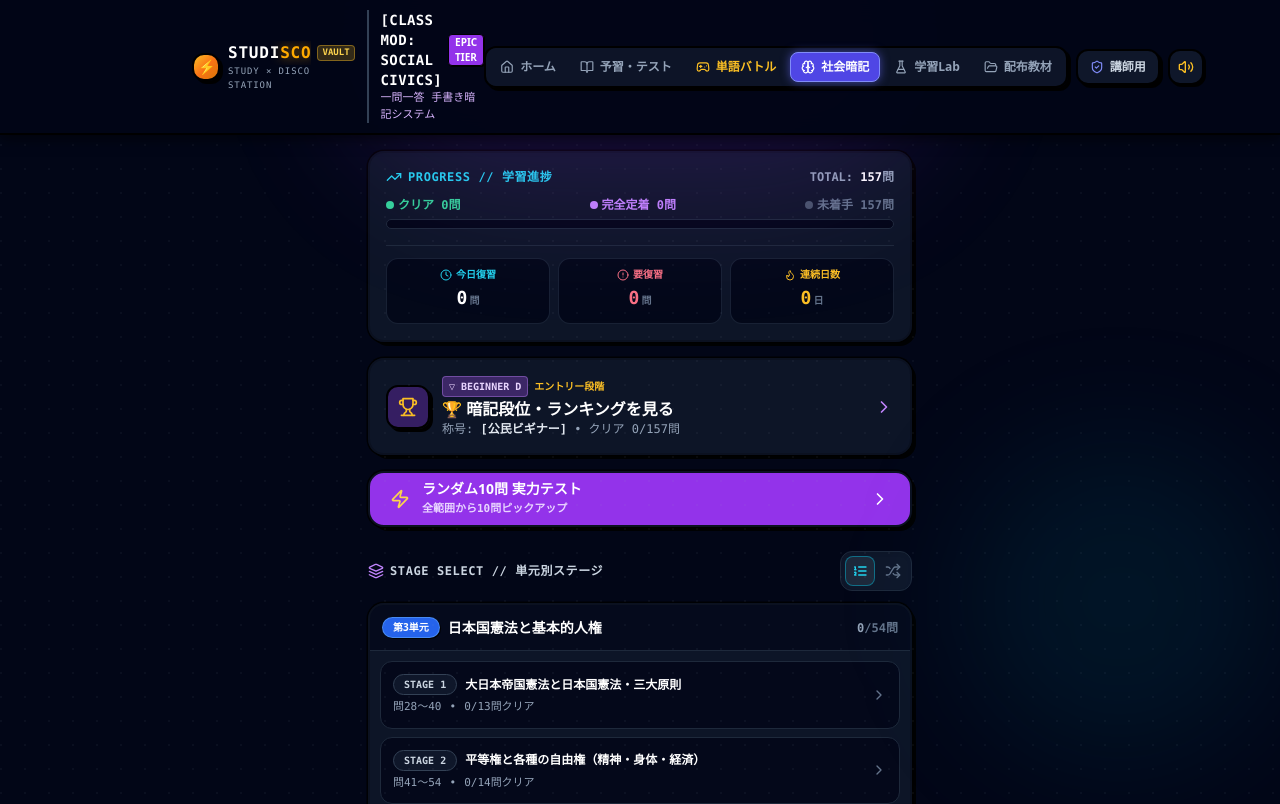
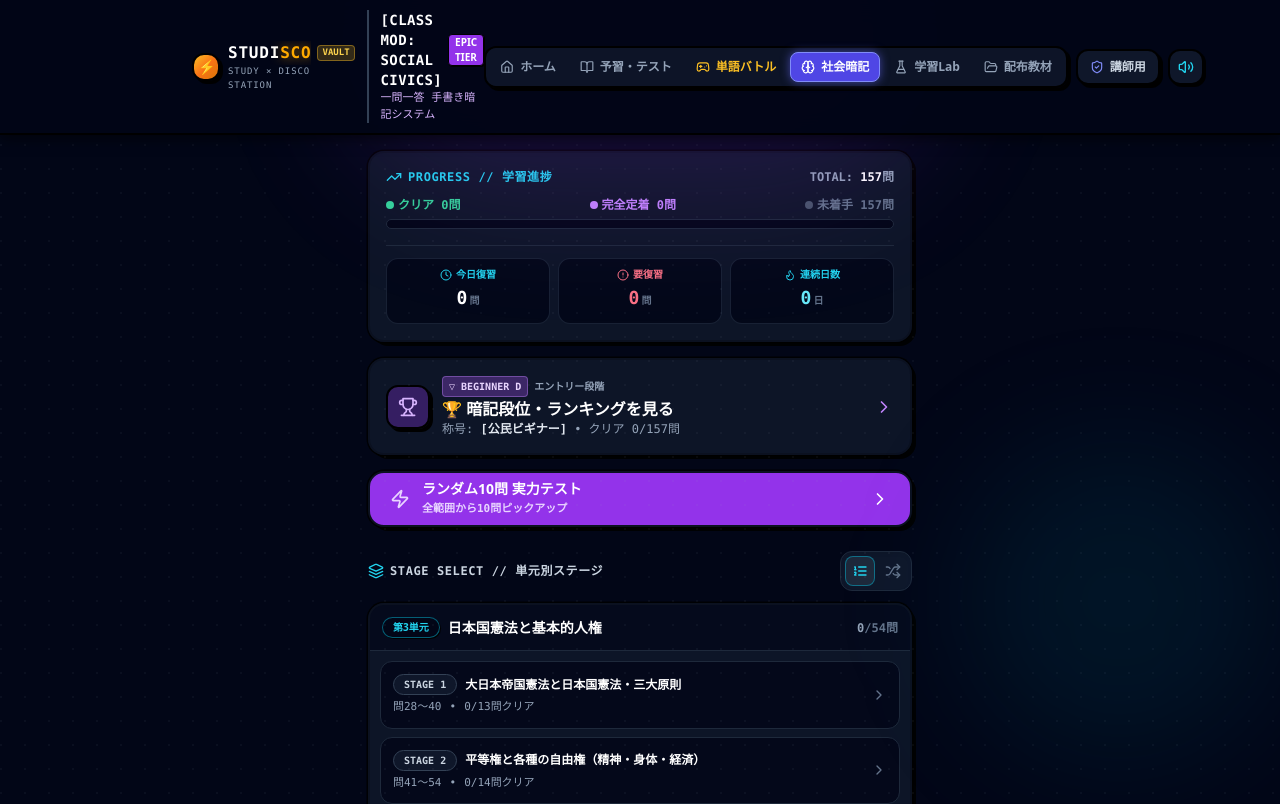
Before and after one commit to yosukeino/sturdy-disco, a Next.js app: page /social in a window 1280 px wide. Shown: the top 804 px of the page. Built offline with nearby package versions, Linux system fonts and the light colour scheme.

Commit message:
feat(social): highlight fill-in blanks and harmonize Borderlands rarity color hierarchy

```diff
--- a/app/social/page.tsx
+++ b/app/social/page.tsx
@@ -79,12 +79,58 @@ interface UnitConfig {
   stages: StageConfig[];
 }
 
+// 穴埋め形式（「（ ）」「( )」）の強調表示ヘルパー
+function renderQuestionText(
+  questionText: string,
+  answerText: string,
+  isRevealed: boolean
+) {
+  const blankRegex = /（\s*）|\(\s*\)/g;
+  if (!blankRegex.test(questionText)) {
+    return <span className="text-white">{questionText}</span>;
+  }
+
+  const parts = questionText.split(blankRegex);
+
+  return (
+    <span className="text-white">
+      {parts.map((part, index) => (
+        <React.Fragment key={index}>
+          <span>{part}</span>
+          {index < parts.length - 1 && (
+            <span
+              className={`inline-flex items-center justify-center min-w-[5rem] sm:min-w-[6rem] px-2.5 py-0.5 mx-1.5 my-0.5 rounded-xl border-2 font-mono align-baseline transition-all duration-300 shadow-md ${
+                isRevealed
+                  ? 'border-cyan-400 bg-cyan-950/90 text-white shadow-[0_0_14px_rgba(6,182,212,0.45)]'
+                  : 'border-dashed border-cyan-400 bg-cyan-950/80 text-cyan-300 shadow-[0_0_12px_rgba(6,182,212,0.35)] animate-pulse'
+              }`}
+            >
+              {isRevealed ? (
+                <span className="font-sans font-black text-white text-base tracking-wide">
+                  （ {answerText} ）
+                </span>
+              ) : (
+                <span className="flex items-center gap-1 font-black text-cyan-300 text-sm">
+                  <span className="text-cyan-400/60 font-sans">（</span>
+                  <HelpCircle className="w-3.5 h-3.5 text-cyan-400 shrink-0 inline" />
+                  <span className="font-mono tracking-widest text-xs">？</span>
+                  <span className="text-cyan-400/60 font-sans">）</span>
+                </span>
+              )}
+            </span>
+          )}
+        </React.Fragment>
+      ))}
+    </span>
+  );
+}
+
 const UNIT_STAGE_INFO: Record<UnitId, UnitConfig> = {
   constitution: {
-    badgeClass: 'bg-blue-600 text-white border border-blue-400/60 shadow-[1px_1px_0px_#000]',
-    borderClass: 'hover:border-blue-500/80',
-    hoverClass: 'hover:bg-blue-950/40',
-    textHoverClass: 'group-hover:text-blue-300',
+    badgeClass: 'bg-slate-950 text-cyan-400 border border-cyan-500/50 shadow-[1px_1px_0px_#000]',
+    borderClass: 'hover:border-cyan-500/80',
+    hoverClass: 'hover:bg-cyan-950/40',
+    textHoverClass: 'group-hover:text-cyan-300',
     stages: [
       { stage: 1, title: '大日本帝国憲法と日本国憲法・三大原則', range: '問28〜40', count: 13 },
       { stage: 2, title: '平等権と各種の自由権（精神・身体・経済）', range: '問41〜54', count: 14 },
@@ -93,47 +139,47 @@ const UNIT_STAGE_INFO: Record<UnitId, UnitConfig> = {
     ],
   },
   politics: {
-    badgeClass: 'bg-emerald-600 text-white border border-emerald-400/60 shadow-[1px_1px_0px_#000]',
-    borderClass: 'hover:border-emerald-500/80',
-    hoverClass: 'hover:bg-emerald-950/40',
-    textHoverClass: 'group-hover:text-emerald-300',
+    badgeClass: 'bg-slate-950 text-cyan-400 border border-cyan-500/50 shadow-[1px_1px_0px_#000]',
+    borderClass: 'hover:border-cyan-500/80',
+    hoverClass: 'hover:bg-cyan-950/40',
+    textHoverClass: 'group-hover:text-cyan-300',
     stages: [
       { stage: 1, title: '民主政治・選挙制度・政党', range: '問82〜95', count: 14 },
       { stage: 2, title: '直接民主制・選挙原則・マスメディア', range: '問96〜109', count: 14 },
     ],
   },
   diet: {
-    badgeClass: 'bg-purple-600 text-white border border-purple-400/60 shadow-[1px_1px_0px_#000]',
-    borderClass: 'hover:border-purple-500/80',
-    hoverClass: 'hover:bg-purple-950/40',
-    textHoverClass: 'group-hover:text-purple-300',
+    badgeClass: 'bg-slate-950 text-cyan-400 border border-cyan-500/50 shadow-[1px_1px_0px_#000]',
+    borderClass: 'hover:border-cyan-500/80',
+    hoverClass: 'hover:bg-cyan-950/40',
+    textHoverClass: 'group-hover:text-cyan-300',
     stages: [
       { stage: 1, title: '立法権・二院制・国会の種類', range: '問110〜119', count: 10 },
       { stage: 2, title: '国会の審議・衆議院の優越', range: '問120〜129', count: 10 },
     ],
   },
   cabinet: {
-    badgeClass: 'bg-amber-600 text-white border border-amber-400/60 shadow-[1px_1px_0px_#000]',
-    borderClass: 'hover:border-amber-500/80',
-    hoverClass: 'hover:bg-amber-950/40',
-    textHoverClass: 'group-hover:text-amber-300',
+    badgeClass: 'bg-slate-950 text-cyan-400 border border-cyan-500/50 shadow-[1px_1px_0px_#000]',
+    borderClass: 'hover:border-cyan-500/80',
+    hoverClass: 'hover:bg-cyan-950/40',
+    textHoverClass: 'group-hover:text-cyan-300',
     stages: [
       { stage: 1, title: '行政権・内閣総理大臣・議院内閣制', range: '問130〜138', count: 9 },
       { stage: 2, title: '閣議・公務員・行政改革', range: '問139〜147', count: 9 },
     ],
   },
   judiciary: {
-    badgeClass: 'bg-rose-600 text-white border border-rose-400/60 shadow-[1px_1px_0px_#000]',
-    borderClass: 'hover:border-rose-500/80',
-    hoverClass: 'hover:bg-rose-950/40',
-    textHoverClass: 'group-hover:text-rose-300',
+    badgeClass: 'bg-slate-950 text-cyan-400 border border-cyan-500/50 shadow-[1px_1px_0px_#000]',
+    borderClass: 'hover:border-cyan-500/80',
+    hoverClass: 'hover:bg-cyan-950/40',
+    textHoverClass: 'group-hover:text-cyan-300',
     stages: [
       { stage: 1, title: '司法権・最高裁判所・三審制', range: '問148〜158', count: 11 },
       { stage: 2, title: '地方裁判所・民事刑事・裁判員制度', range: '問159〜170', count: 12 },
     ],
   },
   local: {
-    badgeClass: 'bg-cyan-600 text-white border border-cyan-400/60 shadow-[1px_1px_0px_#000]',
+    badgeClass: 'bg-slate-950 text-cyan-400 border border-cyan-500/50 shadow-[1px_1px_0px_#000]',
     borderClass: 'hover:border-cyan-500/80',
     hoverClass: 'hover:bg-cyan-950/40',
     textHoverClass: 'group-hover:text-cyan-300',
@@ -263,8 +309,8 @@ export default function SocialStudyPage() {
         rank: 'C',
         title: '暗記ルーキー',
         badge: '▲ ROOKIE C',
-        color: 'text-amber-300',
-        bg: 'bg-amber-500/20 border-amber-400/60',
+        color: 'text-cyan-300',
+        bg: 'bg-cyan-950/40 border-cyan-500/50',
         description: '学習エンジン起動！今日復習をこなして記憶を定着させよう。',
         percentile: '全国推定 TOP 70%',
       };
@@ -551,7 +597,7 @@ export default function SocialStudyPage() {
               </div>
 
               <div className="flex items-center gap-1.5 shrink-0">
-                <span className="inline-flex items-center gap-1 text-[10px] font-mono font-bold bg-amber-500/15 border border-amber-400/40 text-amber-300 px-2 py-0.5 rounded-lg">
+                <span className="inline-flex items-center gap-1 text-[10px] font-mono font-bold bg-cyan-950/60 border border-cyan-500/40 text-cyan-300 px-2 py-0.5 rounded-lg">
                   <PenTool className="w-3 h-3" />
                   <span>紙に手書き</span>
                 </span>
@@ -563,9 +609,13 @@ export default function SocialStudyPage() {
                 {qProgress && qProgress.level > 0 && (
                   <span
                     className={`text-[10px] font-mono font-black px-1.5 py-0.5 rounded border border-black ${
-                      qProgress.level >= 3
-                        ? 'bg-emerald-500/30 text-emerald-300 border-emerald-400/50'
-                        : 'bg-purple-500/30 text-purple-200 border-purple-400/50'
+                      qProgress.level >= 4
+                        ? 'bg-amber-500/20 text-amber-300 border-amber-400/80 shadow-[0_0_8px_rgba(251,191,36,0.4)]'
+                        : qProgress.level === 3
+                        ? 'bg-purple-500/20 text-purple-200 border-purple-400/60'
+                        : qProgress.level === 2
+                        ? 'bg-blue-500/20 text-blue-200 border-blue-400/60'
+                        : 'bg-emerald-500/20 text-emerald-200 border-emerald-400/60'
                     }`}
                   >
                     Lv.{qProgress.level}
@@ -575,17 +625,17 @@ export default function SocialStudyPage() {
             </div>
 
             <CardContent className="pt-5 pb-6 px-4 sm:px-5 space-y-4">
-              {/* 問題文 */}
-              <div className="text-base sm:text-lg font-black text-white leading-relaxed tracking-wide">
-                {currentQuestion.question}
+              {/* 問題文（穴埋め形式の（ ）をアクセント強調） */}
+              <div className="text-base sm:text-lg font-black leading-relaxed tracking-wide">
+                {renderQuestionText(currentQuestion.question, currentQuestion.answer, isAnswerRevealed)}
               </div>
 
               {/* ヒントアコーディオン */}
               {currentQuestion.hint && (
                 <div>
                   {showHint ? (
-                    <div className="bg-slate-950 border border-sky-500/40 rounded-xl p-3 text-xs text-sky-200 space-y-1">
-                      <div className="font-black flex items-center gap-1.5 text-sky-400 font-mono text-[11px]">
+                    <div className="bg-slate-950 border border-cyan-500/40 rounded-xl p-3 text-xs text-cyan-200 space-y-1">
+                      <div className="font-black flex items-center gap-1.5 text-cyan-400 font-mono text-[11px]">
                         <Sparkles className="w-3.5 h-3.5" />
                         <span>HINT // 条文・ポイント</span>
                       </div>
@@ -596,7 +646,7 @@ export default function SocialStudyPage() {
                   ) : (
                     <button
                       onClick={() => setShowHint(true)}
-                      className="text-xs font-mono font-bold text-sky-400 hover:text-sky-300 flex items-center gap-1 py-1 transition-colors"
+                      className="text-xs font-mono font-bold text-cyan-400 hover:text-cyan-300 flex items-center gap-1 py-1 transition-colors"
                     >
                       <HelpCircle className="w-3.5 h-3.5" />
                       <span>[ 💡 HINT を表示 ]</span>
@@ -611,23 +661,23 @@ export default function SocialStudyPage() {
                   <Button
                     onClick={revealAnswer}
                     size="lg"
-                    className="w-full h-14 text-base font-black bg-gradient-to-r from-purple-600 via-indigo-600 to-blue-600 hover:from-purple-500 hover:to-blue-500 text-white border-2 border-black bl-comic-border rounded-2xl shadow-xl active:translate-x-0.5 active:translate-y-0.5 transition-all"
+                    className="w-full h-14 text-base font-black bg-gradient-to-r from-blue-700 via-indigo-700 to-purple-700 hover:from-blue-600 hover:to-purple-600 text-white border-2 border-black bl-comic-border rounded-2xl shadow-xl active:translate-x-0.5 active:translate-y-0.5 transition-all"
                   >
                     <span>答えを見る (REVEAL) ▼</span>
                   </Button>
                 </div>
               ) : (
                 <div className="pt-2 space-y-4 animate-in fade-in slide-in-from-bottom-2 duration-200">
-                  {/* 正解ボックス */}
-                  <div className="bg-slate-950 border-2 border-amber-400/80 rounded-2xl p-4 sm:p-5 text-center relative overflow-hidden bl-card bl-scanlines shadow-[0_0_20px_rgba(251,191,36,0.15)]">
-                    <div className="text-[10px] font-mono font-black text-amber-400 tracking-widest uppercase mb-1">
+                  {/* 正解ボックス（ライトブルーアクセント＆白テキスト） */}
+                  <div className="bg-slate-950 border-2 border-cyan-500/50 rounded-2xl p-4 sm:p-5 text-center relative overflow-hidden bl-card bl-comic-border shadow-[0_0_20px_rgba(6,182,212,0.15)]">
+                    <div className="text-[10px] font-mono font-black text-cyan-400 tracking-widest uppercase mb-1">
                       CORRECT ANSWER // 正解
                     </div>
-                    <div className="text-2xl sm:text-3xl font-black text-amber-300 tracking-wider bl-text-gold">
+                    <div className="text-2xl sm:text-3xl font-black text-white tracking-wider">
                       {currentQuestion.answer}
                     </div>
                     {currentQuestion.reading && (
-                      <div className="text-xs text-slate-300 font-mono mt-1">
+                      <div className="text-xs text-cyan-200/90 font-mono mt-1">
                         （{currentQuestion.reading}）
                       </div>
                     )}
@@ -701,6 +751,42 @@ export default function SocialStudyPage() {
       .map((id) => SOCIAL_QUESTIONS.find((q) => q.id === id))
       .filter(Boolean) as SocialQuestion[];
 
+    const isPerfect = firstTryCorrectCount === totalQuestions;
+    const isExcellent = totalQuestions > 0 && firstTryCorrectCount / totalQuestions >= 0.8;
+    const isGood = totalQuestions > 0 && firstTryCorrectCount / totalQuestions >= 0.6;
+
+    const sessionTier = isPerfect
+      ? {
+          border: 'border-3 border-amber-400',
+          badgeBg: 'bg-amber-500 text-slate-950',
+          tagText: 'text-amber-400',
+          tagLabel: '👑 LEGENDARY // パーフェクト全問一発クリア！',
+          glow: 'bl-legendary',
+        }
+      : isExcellent
+      ? {
+          border: 'border-2 border-purple-400/90',
+          badgeBg: 'bg-purple-600 text-white',
+          tagText: 'text-purple-300',
+          tagLabel: '★ EPIC // エクセレント達成！',
+          glow: 'bl-epic',
+        }
+      : isGood
+      ? {
+          border: 'border-2 border-blue-400/90',
+          badgeBg: 'bg-blue-600 text-white',
+          tagText: 'text-blue-300',
+          tagLabel: '◆ RARE // グッドクリア達成！',
+          glow: 'bl-rare',
+        }
+      : {
+          border: 'border-2 border-emerald-500/80',
+          badgeBg: 'bg-emerald-600 text-white',
+          tagText: 'text-emerald-300',
+          tagLabel: '● UNCOMMON // 反復リトライで完全制覇！',
+          glow: 'bl-uncommon',
+        };
+
     return (
       <div className="min-h-screen bg-slate-950 text-white pb-20 relative overflow-hidden">
         {/* Background Decor */}
@@ -711,11 +797,15 @@ export default function SocialStudyPage() {
             backgroundSize: '24px 24px',
           }}
         />
-        <div className="pointer-events-none fixed -top-32 left-1/2 -translate-x-1/2 h-80 w-[600px] rounded-full bg-amber-500/15 blur-3xl" />
+        <div
+          className={`pointer-events-none fixed -top-32 left-1/2 -translate-x-1/2 h-80 w-[600px] rounded-full blur-3xl ${
+            isPerfect ? 'bg-amber-500/15' : 'bg-cyan-600/10'
+          }`}
+        />
 
         <header className="bg-slate-900/90 border-b-2 border-slate-800 px-4 py-3 relative z-10 bl-comic-border">
           <div className="max-w-xl mx-auto flex items-center justify-between">
-            <h1 className="text-sm font-mono font-black text-amber-400">
+            <h1 className="text-sm font-mono font-black text-cyan-400">
               MISSION REPORT // 学習リザルト
             </h1>
             <Button
@@ -730,14 +820,18 @@ export default function SocialStudyPage() {
         </header>
 
         <main className="max-w-xl mx-auto p-4 space-y-4 relative z-10">
-          <Card className="border-3 border-amber-400 bg-slate-900/95 bl-card bl-comic-border-lg bl-legendary shadow-2xl rounded-3xl p-6 text-center space-y-4 bl-scanlines">
-            <div className="inline-flex p-3 bg-amber-500 text-slate-950 rounded-2xl border-2 border-black shadow-[2px_2px_0px_#000]">
+          <Card
+            className={`${sessionTier.border} bg-slate-900/95 bl-card bl-comic-border-lg ${sessionTier.glow} shadow-2xl rounded-3xl p-6 text-center space-y-4 bl-scanlines`}
+          >
+            <div
+              className={`inline-flex p-3 ${sessionTier.badgeBg} rounded-2xl border-2 border-black shadow-[2px_2px_0px_#000]`}
+            >
               <Award className="w-8 h-8" />
             </div>
 
             <div>
-              <div className="font-mono font-black text-xs text-amber-400 tracking-wider">
-                SESSION COMPLETED!
+              <div className={`font-mono font-black text-xs ${sessionTier.tagText} tracking-wider`}>
+                {sessionTier.tagLabel}
               </div>
               <h2 className="text-2xl font-black text-white mt-0.5">
                 全問クリア！ 🎉
@@ -865,7 +959,7 @@ export default function SocialStudyPage() {
               {isMuted ? (
                 <VolumeX className="w-4 h-4 text-slate-500" />
               ) : (
-                <Volume2 className="w-4 h-4 text-amber-400" />
+                <Volume2 className="w-4 h-4 text-cyan-400" />
               )}
             </button>
           </div>
@@ -947,11 +1041,11 @@ export default function SocialStudyPage() {
               </div>
             </div>
             <div className="bg-slate-950/80 border border-slate-800/80 rounded-xl p-2">
-              <div className="text-[10px] font-bold text-amber-400 flex items-center justify-center gap-1">
+              <div className="text-[10px] font-bold text-cyan-400 flex items-center justify-center gap-1">
                 <Flame className="w-3 h-3" />
                 連続日数
               </div>
-              <div className="text-lg font-black text-amber-400 mt-0.5">
+              <div className="text-lg font-black text-cyan-300 mt-0.5">
                 {progress.currentStreakDays}
                 <span className="text-[10px] text-slate-500 ml-0.5">日</span>
               </div>
@@ -970,14 +1064,14 @@ export default function SocialStudyPage() {
         >
           <div className="flex items-center gap-3 min-w-0">
             <div className="flex h-11 w-11 shrink-0 items-center justify-center rounded-xl bg-purple-600/30 border border-purple-400/60 text-purple-300 group-hover:scale-105 transition-transform bl-comic-border">
-              <Trophy className="h-5 w-5 text-amber-400" />
+              <Trophy className={`h-5 w-5 ${rankTier.rank === 'SS' ? 'text-amber-400' : 'text-purple-300'}`} />
             </div>
             <div className="min-w-0">
               <div className="flex items-center gap-1.5 font-mono text-[10px]">
                 <span className="rounded bg-purple-500/30 text-purple-200 border border-purple-400/40 px-1.5 py-0.5 font-black">
                   {rankTier.badge}
                 </span>
-                <span className="text-amber-400 font-bold">{rankTier.percentile}</span>
+                <span className={`${rankTier.color} font-bold`}>{rankTier.percentile}</span>
               </div>
               <div className="text-sm sm:text-base font-black text-white group-hover:text-purple-300 transition-colors truncate">
                 🏆 暗記段位・ランキングを見る
@@ -999,7 +1093,7 @@ export default function SocialStudyPage() {
               className="w-full h-14 font-black bg-cyan-600 hover:bg-cyan-500 text-white rounded-2xl bl-card shadow-lg flex items-center justify-between px-5 active:translate-x-0.5 active:translate-y-0.5 transition-all"
             >
               <div className="flex items-center gap-3">
-                <Flame className="w-5 h-5 text-amber-300 shrink-0" />
+                <Flame className="w-5 h-5 text-cyan-300 shrink-0" />
                 <div className="text-left">
                   <div className="text-sm font-black">本日の復習スタート</div>
                   <div className="text-[11px] font-mono text-cyan-200">
@@ -1016,7 +1110,7 @@ export default function SocialStudyPage() {
               className="w-full h-14 font-black bg-purple-600 hover:bg-purple-500 text-white rounded-2xl bl-card shadow-lg flex items-center justify-between px-5 active:translate-x-0.5 active:translate-y-0.5 transition-all"
             >
               <div className="flex items-center gap-3">
-                <Zap className="w-5 h-5 text-amber-300 shrink-0" />
+                <Zap className="w-5 h-5 text-purple-200 shrink-0" />
                 <div className="text-left">
                   <div className="text-sm font-black">ランダム10問 実力テスト</div>
                   <div className="text-[11px] font-mono text-purple-200">
@@ -1047,7 +1141,7 @@ export default function SocialStudyPage() {
         <div className="space-y-3 pt-2">
           <div className="flex items-center justify-between">
             <h3 className="text-xs font-mono font-black text-slate-300 flex items-center gap-1.5 uppercase tracking-wider">
-              <Layers className="w-4 h-4 text-purple-400" />
+              <Layers className="w-4 h-4 text-cyan-400" />
               <span>STAGE SELECT // 単元別ステージ</span>
             </h3>
 
@@ -1082,7 +1176,7 @@ export default function SocialStudyPage() {
                 }}
                 className={`p-1.5 rounded-lg transition-all flex items-center justify-center ${
                   isStageShuffle
-                    ? 'bg-amber-500/20 text-amber-400 border border-amber-400/60 shadow-[0_0_10px_rgba(251,191,36,0.3)]'
+                    ? 'bg-cyan-500/20 text-cyan-400 border border-cyan-400/60 shadow-[0_0_10px_rgba(6,182,212,0.3)]'
                     : 'text-slate-500 hover:text-slate-300'
                 }`}
                 title="ランダム（シャッフル）出題"
@@ -1166,7 +1260,7 @@ export default function SocialStudyPage() {
                                   : 'bg-slate-900 border border-slate-700 text-slate-300'
                               } flex items-center gap-1 shrink-0`}
                             >
-                              {isStageShuffle && <Shuffle className="w-2.5 h-2.5 text-amber-400" />}
+                              {isStageShuffle && <Shuffle className="w-2.5 h-2.5 text-cyan-400" />}
                               <span>STAGE {stageItem.stage}</span>
                               {isStageComplete && <Check className="w-2.5 h-2.5 text-emerald-400 ml-0.5" />}
                             </Badge>
@@ -1243,7 +1337,7 @@ export default function SocialStudyPage() {
                 </div>
               </div>
               <div className="text-base sm:text-lg font-black text-white">
-                称号: <span className="text-amber-400">「{rankTier.title}」</span>
+                称号: <span className={rankTier.color}>「{rankTier.title}」</span>
               </div>
               <p className="text-xs text-slate-300 leading-relaxed font-medium">
                 {rankTier.description}
@@ -1268,7 +1362,7 @@ export default function SocialStudyPage() {
               </div>
               <div className="bg-slate-900 border border-slate-800 rounded-xl p-2.5">
                 <div className="text-[10px] text-slate-400 font-mono">連続日数</div>
-                <div className="text-lg font-black text-amber-400 font-mono mt-0.5">
+                <div className="text-lg font-black text-cyan-400 font-mono mt-0.5">
                   {progress.currentStreakDays}
                   <span className="text-[10px] text-slate-400">日</span>
                 </div>
@@ -1299,7 +1393,7 @@ export default function SocialStudyPage() {
                   <span className="text-[11px] text-slate-400">30問クリア〜</span>
                 </div>
                 <div className="flex items-center justify-between p-2 rounded-lg bg-slate-900/80 border border-slate-800 text-slate-300">
-                  <span className="text-amber-300 font-black">▲ C: 暗記ルーキー</span>
+                  <span className="text-cyan-300 font-black">▲ C: 暗記ルーキー</span>
                   <span className="text-[11px] text-slate-400">10問クリア〜</span>
                 </div>
               </div>
--- a/lib/social-data.ts
+++ b/lib/social-data.ts
@@ -58,7 +58,7 @@ export const SOCIAL_UNITS: UnitInfo[] = [
     number: 6,
     title: '行政のはたらきと内閣',
     description: '行政権、内閣総理大臣・国務大臣、閣議、議院内閣制、内閣不信任と衆議院解散、行政改革・規制緩和',
-    color: 'amber',
+    color: 'cyan',
     totalQuestions: 18, // 問130〜問147
   },
   {
@@ -66,7 +66,7 @@ export const SOCIAL_UNITS: UnitInfo[] = [
     number: 7,
     title: '司法権の独立と裁判所',
     description: '司法権、最高裁判所・下級裁判所、三審制（控訴・上告）、民事裁判・刑事裁判、裁判員制度、違憲立法審査権',
-    color: 'rose',
+    color: 'cyan',
     totalQuestions: 23, // 問148〜問170
   },
   {
```
